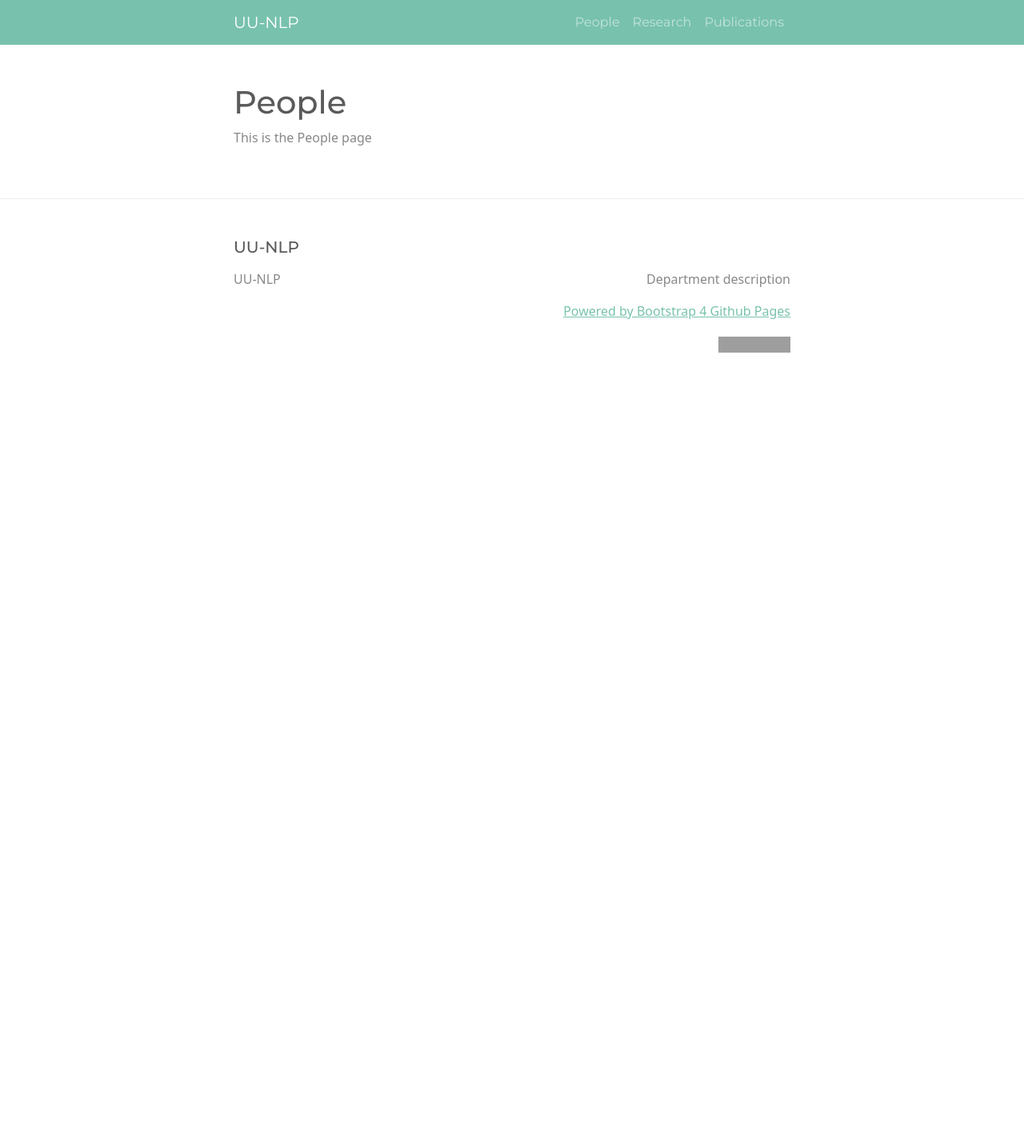
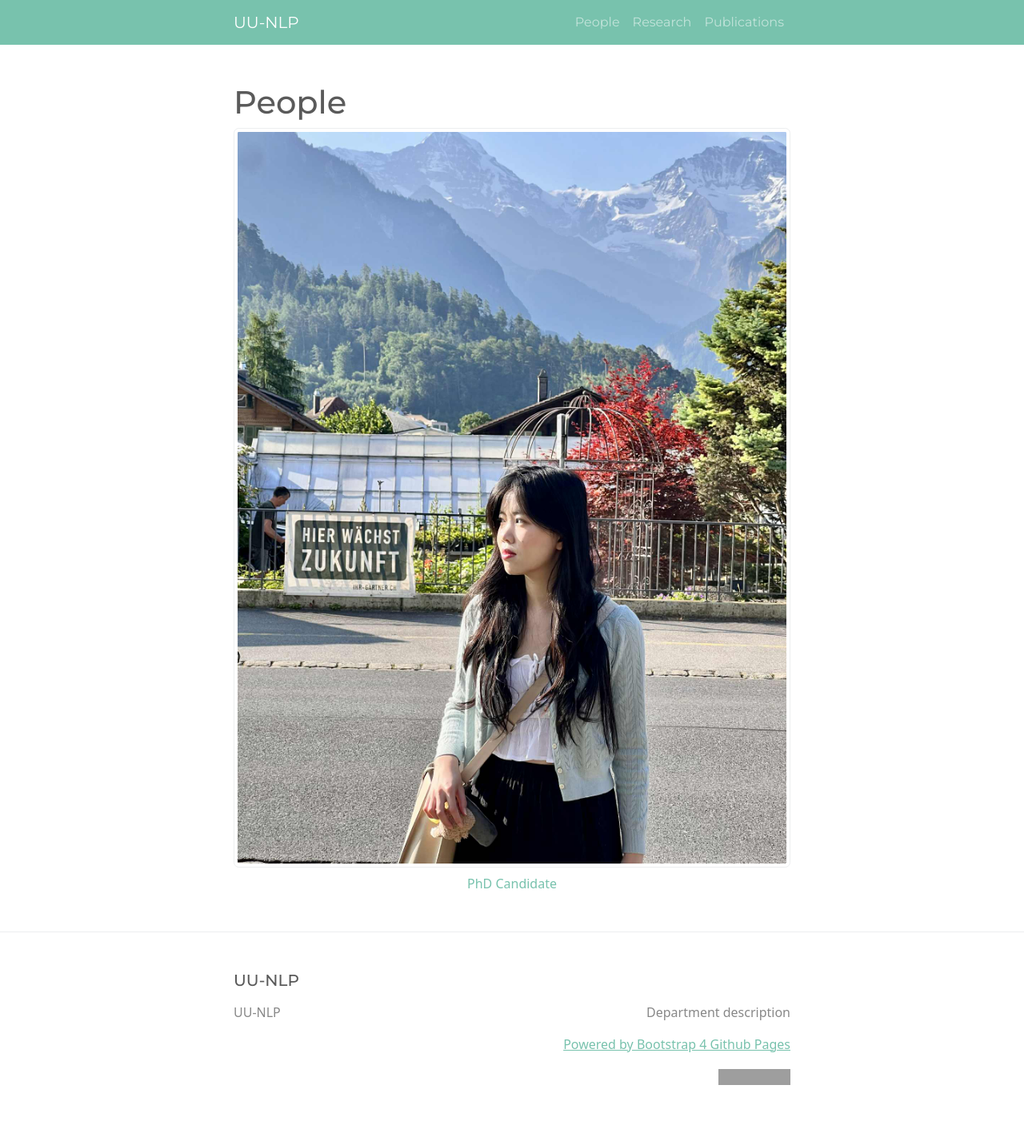
Before and after one commit to thaoanhdang/uu-nlp.github.io, a Jekyll site: the page built from people.md, in a window 1280 px wide. Shown: the whole page at 80% size. Built offline with Jekyll 4.4.1, drawn with Linux system fonts in a browser that asks for light colours; our own code applies the rules of GitHub Pages for plain Markdown files; before the commit the page ends 900 px from its top, so only the background shows below that; grey boxes are pictures that could not be loaded.

Commit message:
Update people.md

```diff
--- a/people.md
+++ b/people.md
@@ -3,4 +3,9 @@ title: People
 permalink: /people/
 ---
 
-This is the People page
+<div class="text-center">
+  <img src="/assets/images/anhdang.jpg" class="img-thumbnail" alt="Ảnh Đăng">
+  <div class="mt-2">
+    <a href="/about/" class="text-decoration-none">PhD Candidate</a>
+  </div>
+</div>
```
